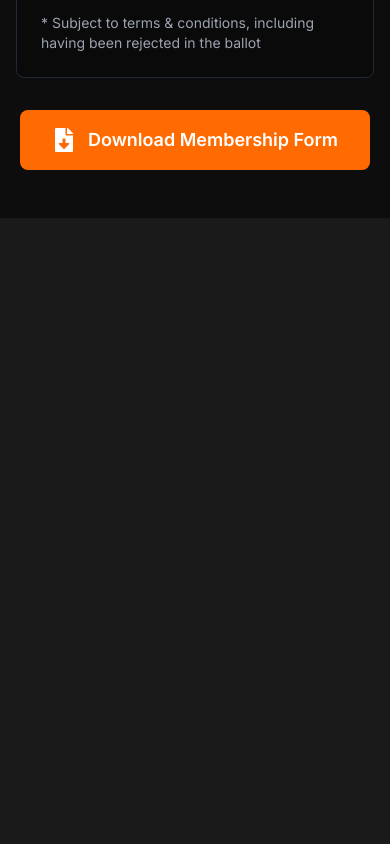
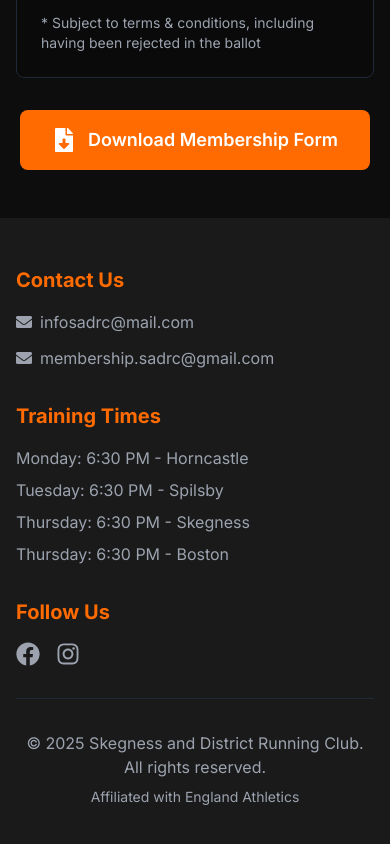
Before and after one commit to Moley73/sadrc-website, a Next.js app: page / in a window 390 px wide. Shown: the part 7508-8352 px from the top of the page. Before the commit the page ends 7726 px from the top, so only its background shows below. Built offline with nearby package versions, Linux system fonts and the light colour scheme.

Commit message:
feat: add new simplified footer

```diff
--- /dev/null
+++ b/src/app/components/Footer.tsx
@@ -0,0 +1,66 @@
+import { FaEnvelope, FaFacebook, FaInstagram } from 'react-icons/fa';
+
+export default function Footer() {
+  return (
+    <footer className="bg-[#1a1a1a] text-gray-300 py-12">
+      <div className="container mx-auto px-4">
+        <div className="grid grid-cols-1 md:grid-cols-3 gap-8">
+          {/* Contact */}
+          <div>
+            <h3 className="text-xl font-bold text-sadrc-orange mb-4">Contact Us</h3>
+            <div className="space-y-3">
+              <a href="mailto:infosadrc@mail.com" className="flex items-center text-gray-400 hover:text-sadrc-orange transition-colors">
+                <FaEnvelope className="mr-2" />
+                infosadrc@mail.com
+              </a>
+              <a href="mailto:membership.sadrc@gmail.com" className="flex items-center text-gray-400 hover:text-sadrc-orange transition-colors">
+                <FaEnvelope className="mr-2" />
+                membership.sadrc@gmail.com
+              </a>
+            </div>
+          </div>
+
+          {/* Training Times */}
+          <div>
+            <h3 className="text-xl font-bold text-sadrc-orange mb-4">Training Times</h3>
+            <ul className="space-y-2 text-gray-400">
+              <li>Monday: 6:30 PM - Horncastle</li>
+              <li>Tuesday: 6:30 PM - Spilsby</li>
+              <li>Thursday: 6:30 PM - Skegness</li>
+              <li>Thursday: 6:30 PM - Boston</li>
+            </ul>
+          </div>
+
+          {/* Social Links */}
+          <div>
+            <h3 className="text-xl font-bold text-sadrc-orange mb-4">Follow Us</h3>
+            <div className="flex space-x-4">
+              <a
+                href="https://www.facebook.com/skegnessrunningclub"
+                target="_blank"
+                rel="noopener noreferrer"
+                className="text-gray-400 hover:text-sadrc-orange transition-colors"
+              >
+                <FaFacebook className="h-6 w-6" />
+              </a>
+              <a
+                href="https://www.instagram.com/skegnessrunningclub"
+                target="_blank"
+                rel="noopener noreferrer"
+                className="text-gray-400 hover:text-sadrc-orange transition-colors"
+              >
+                <FaInstagram className="h-6 w-6" />
+              </a>
+            </div>
+          </div>
+        </div>
+
+        {/* Copyright */}
+        <div className="mt-8 pt-8 border-t border-gray-800 text-center text-gray-400">
+          <p>&copy; {new Date().getFullYear()} Skegness and District Running Club. All rights reserved.</p>
+          <p className="mt-2 text-sm">Affiliated with England Athletics</p>
+        </div>
+      </div>
+    </footer>
+  );
+}
--- a/src/app/layout.tsx
+++ b/src/app/layout.tsx
@@ -3,6 +3,7 @@ import type { Metadata } from 'next'
 import { Inter } from 'next/font/google'
 import { Suspense } from 'react'
 import Navbar from './components/Navbar'
+import Footer from './components/Footer'
 
 const inter = Inter({ subsets: ['latin'] })
 
@@ -31,6 +32,7 @@ export default function RootLayout({
         <Suspense fallback={<LoadingSpinner />}>
           <Navbar />
           {children}
+          <Footer />
         </Suspense>
       </body>
     </html>
```
